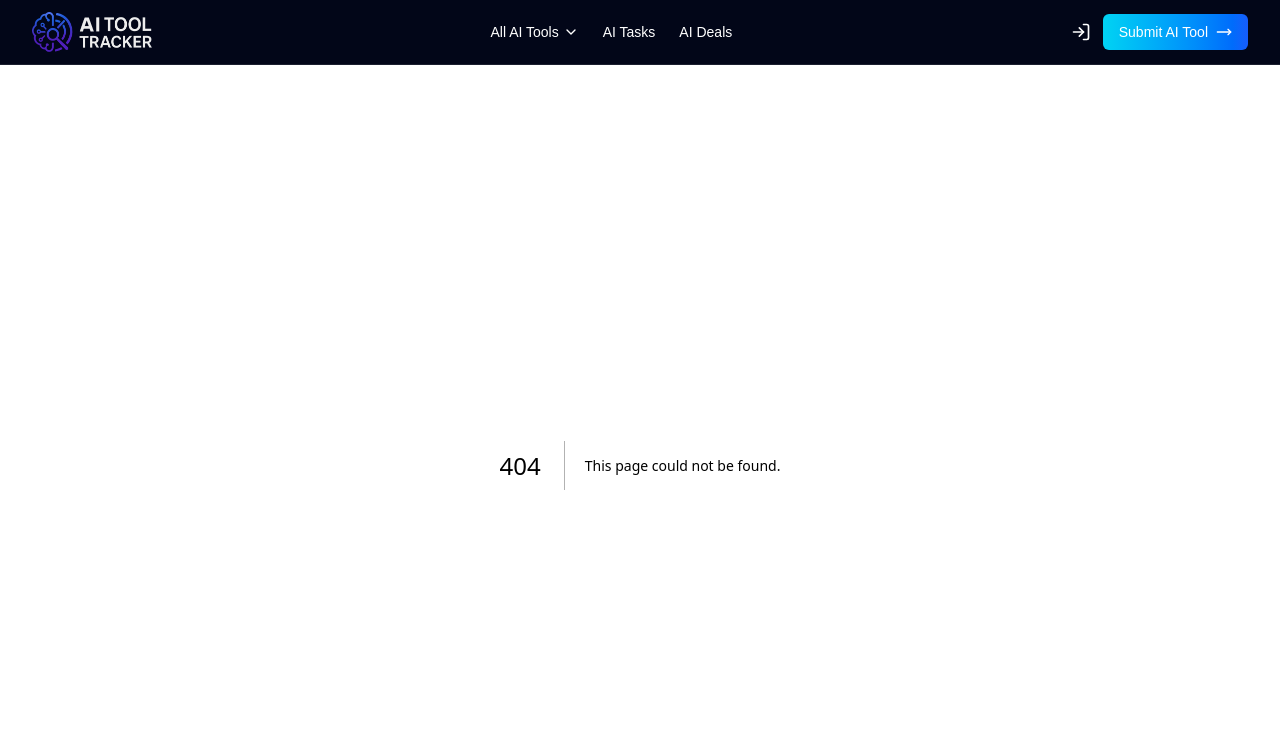
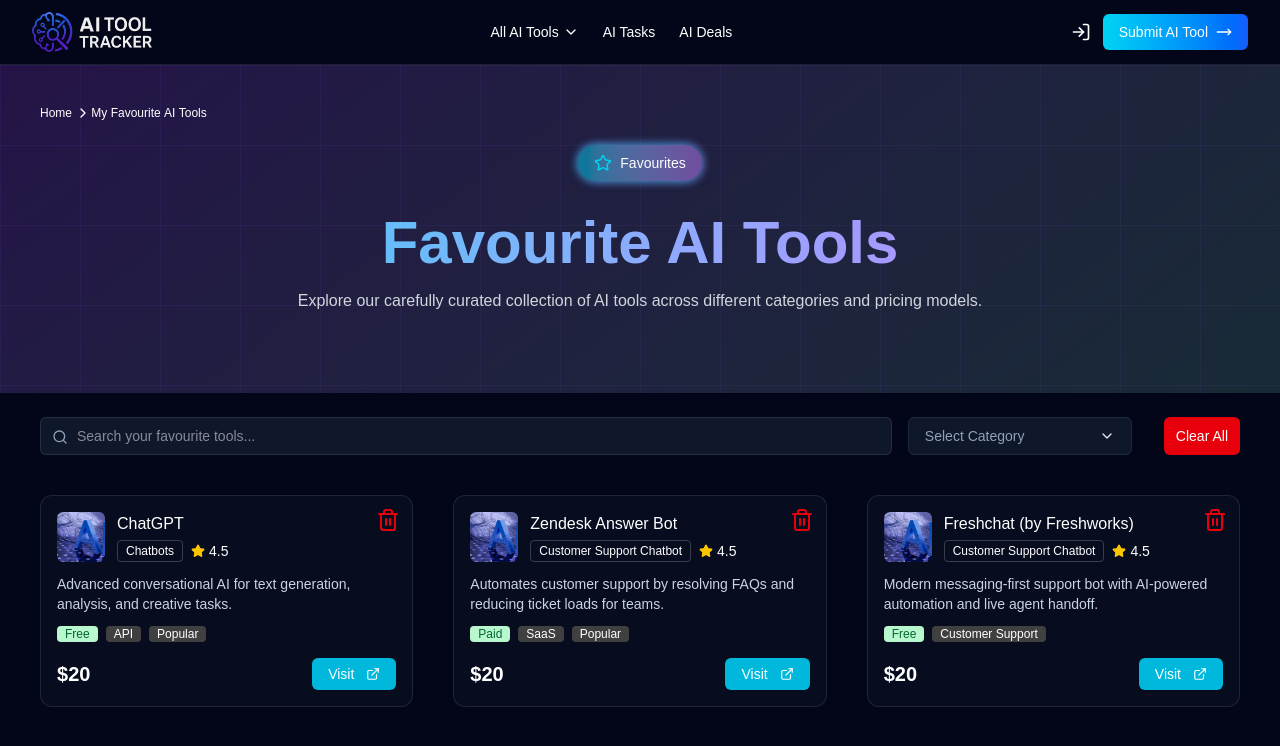
Before and after one commit to ioNihal/landing-page, a Next.js app: page /favourite-tools in a window 1280 px wide. Before the commit this address had no page. Shown: the top 746 px of the page. Built offline with nearby package versions, Linux system fonts and the light colour scheme.

Commit message:
Favourites tools page

```diff
--- /dev/null
+++ b/app/favourite-tools/page.tsx
@@ -0,0 +1,146 @@
+import ToolCard from "@/components/Shared/ToolCard";
+import DropDownSelect from "@/components/ui/DropDownSelect";
+import SearchBar from "@/components/ui/SearchBar";
+import { ChevronRight, Heart, Star } from "lucide-react";
+import Link from "next/link";
+
+const CATEGORY_OPTIONS = [
+    { title: "Select Category", value: "default" },
+    { title: "AI Companions", value: "ai-companions" },
+    { title: "Productivity AI", value: "productivity-ai" },
+    { title: "Creative AI", value: "creative-ai" },
+    { title: "Other AI", value: "other-ai" },
+    { title: "GPT", value: "gpt" },
+];
+
+const TOOLS = [
+    {
+        id: 0,
+        name: "ChatGPT",
+        desc: "Advanced conversational AI for text generation, analysis, and creative tasks.",
+        type: "Chatbots",
+        tags: ["Free", "API", "Popular"],
+        img: "/tools/chatgpt.webp",
+        price: 20,
+        rating: 4.5,
+        url: "/"
+    },
+    {
+        id: 1,
+        name: "Zendesk Answer Bot",
+        desc: "Automates customer support by resolving FAQs and reducing ticket loads for teams.",
+        type: "Customer Support Chatbot",
+        tags: ["Paid", "SaaS", "Popular"],
+        img: "/tools/chatgpt.webp",
+        price: 20,
+        rating: 4.5,
+        url: "/"
+    },
+    {
+        id: 2,
+        name: "Freshchat (by Freshworks)",
+        desc: "Modern messaging-first support bot with AI-powered automation and live agent handoff.",
+        type: "Customer Support Chatbot",
+        tags: ["Free", "Customer Support"],
+        img: "/tools/chatgpt.webp",
+        price: 20,
+        rating: 4.5,
+        url: "/"
+    },
+    {
+        id: 3,
+        name: "Tidio",
+        desc: "Live chat and AI chatbot built for e-commerce websites and stores.",
+        type: "Customer Support Chatbot",
+        tags: ["Free", "E-commerce", "Popular"],
+        img: "/tools/chatgpt.webp",
+        price: 20,
+        rating: 4.5,
+        url: "/"
+    },
+    {
+        id: 4,
+        name: "LivePerson",
+        desc: "Conversational AI platform for real-time customer service and enterprise-grade support.",
+        type: "Customer Support Chatbot",
+        tags: ["Paid", "Enterprise"],
+        img: "/tools/chatgpt.webp",
+        price: 20,
+        rating: 4.5,
+        url: "/"
+    },
+    {
+        id: 5,
+        name: "Ada",
+        desc: "AI-powered customer service bot designed to deliver personalized, automated support.",
+        type: "Customer Support Chatbots",
+        tags: ["Free", "AI", "Automation"],
+        img: "/tools/chatgpt.webp",
+        price: 20,
+        rating: 4.5,
+        url: "/"
+    },
+]
+
+export default function FavouriteToolsPage() {
+    return (
+        <main className="grow-0 relative isolate  text-white ">
+
+            <div className="absolute top-10 left-10 hidden lg:inline-flex items-center text-xs ">
+
+                <Link href={"/"}>Home</Link>&nbsp;<ChevronRight size={16} />My&nbsp;Favourite&nbsp;AI&nbsp;Tools
+            </div>
+            {/* bg grid */}
+            <div className="absolute inset-0 -z-10 bg-grid" />
+            <div className="absolute inset-0 -z-10 bg-linear-to-br from-purple-500/20 to-green-400/20" />
+
+
+            <div className="mx-auto max-w-7xl px-4 sm:px-6 lg:px-8 py-12 lg:py-20 2xl:py-36 text-center">
+                {/* badge text */}
+                <div className="flex items-center justify-center gap-2 w-max mx-auto
+                     bg-linear-to-r from-cyan-400/50 to-purple-400/50 rounded-full
+                     p-4 py-2 backdrop-blur-sm text-sm font-medium shadow-gradient">
+                    <Star className="text-cyan-400" size={18} />
+                    <span>Favourites</span>
+
+                </div>
+
+                <h1 className="mt-8 text-4xl sm:text-5xl lg:text-6xl 2xl:text-8xl font-semibold
+                    bg-linear-to-r from-cyan-400 to-purple-400 bg-clip-text text-transparent">
+                    Favourite AI Tools
+                </h1>
+
+                <p className="mt-4 text-gray-300 max-w-3xl mx-auto">
+                    Explore our carefully curated collection of AI tools across different categories and pricing models.
+                </p>
+            </div>
+
+            <section className="bg-slate-950 px-4 lg:px-10 py-6">
+                <div className="flex flex-col lg:flex-row gap-4 max-w-7xl mx-auto">
+                    <SearchBar placeholder="Search your favourite tools..." />
+                    <div className="flex gap-8 justify-between">
+                        <DropDownSelect options={CATEGORY_OPTIONS} />
+
+                        <button className="py-2 px-3 text-sm rounded-md text-nowrap bg-red-600 hover:bg-red-700 cursor-pointer transition ">Clear All</button>
+                    </div>
+                </div>
+                {TOOLS.length >= 0 ? (
+                    <div className="my-10 grid grid-cols-1 lg:grid-cols-2 xl:grid-cols-3 gap-10 max-w-7xl mx-auto">
+                        {TOOLS.map((tool) => (
+                            <ToolCard key={tool.id} tool={tool} iconType="delete" />
+                        ))}
+                    </div>
+                ) : (
+                    <div className="lg:mt-10 py-24 flex flex-col items-center gap-4">
+                        <Heart size={48} />
+                        <h2 className="text-xl lg:text-3xl">No Favorite AI Tools Yet</h2>
+                        <p className="text-slate-400 px-4 lg:px-0 text-center">Start exploring AI tools and add them to your shortlist.</p>
+                        <Link href={"/"} className="bg-linear-to-r from-cyan-400 to-blue-600 hover:opacity-90
+                        transition cursor-pointer px-12 py-2 rounded-sm font-semibold text-lg">Browse AI Tools</Link>
+                    </div>
+                )}
+            </section>
+
+        </main>
+    )
+}
--- a/app/layout.tsx
+++ b/app/layout.tsx
@@ -27,7 +27,8 @@
   return (
     <html lang="en">
       <body
-        className={`${geistSans.variable} ${geistMono.variable} antialiased bg-slate-950`}
+        className={`${geistSans.variable} ${geistMono.variable} antialiased bg-slate-950
+        flex flex-col min-h-screen`}
       >
         <Header />
         {children}
--- a/components/LatestToolsPage/ToolGrid.tsx
+++ b/components/LatestToolsPage/ToolGrid.tsx
@@ -1,5 +1,5 @@
 import { ChevronDown } from "lucide-react";
-import ToolCard from "./ToolCard";
+import ToolCard from "../Shared/ToolCard";
 
 type Tool = {
     id: number;
@@ -18,7 +18,7 @@
         <>
             <div className="grid gap-5 sm:grid-cols-2 2xl:grid-cols-3">
                 {tools.map((tool) => (
-                    <ToolCard tool={tool} key={tool.id} />
+                    <ToolCard tool={tool}  iconType="save" key={tool.id} />
                 ))}
             </div>
 
--- a/components/LatestToolsPage/ToolCard.tsx
+++ b/components/Shared/ToolCard.tsx
@@ -1,6 +1,6 @@
 import Image from "next/image";
 import Link from "next/link";
-import { Bookmark, Star, ExternalLink } from "lucide-react";
+import { Bookmark, Star, ExternalLink, Trash2 } from "lucide-react";
 
 type Tool = {
     id: number;
@@ -14,11 +14,13 @@
     url: string;
 }
 
-export default function ToolCard({ tool }: { tool: Tool }) {
+export default function ToolCard({ tool, iconType = "save" }: { tool: Tool, iconType: "save" | "delete" }) {
     return (
         <div className="relative rounded-xl border border-white/10 bg-slate-900/40 p-4">
-            <button className="absolute top-3 right-3 text-slate-400 hover:text-white">
-                <Bookmark size={24} />
+            <button className="absolute top-3 right-3 transition ">
+                {iconType === "save" ? (
+                    <Bookmark size={24} className="text-slate-400 hover:text-white" />
+                ) : <Trash2 className="text-red-600 hover:text-red-800" size={24} />}
             </button>
 
             <div className="flex gap-3">
--- a/components/TopAITools/TopAITools.tsx
+++ b/components/TopAITools/TopAITools.tsx
@@ -1,6 +1,7 @@
 import Image from "next/image";
 import Link from "next/link";
 import { ExternalLink, Users, TrendingUp, Star } from "lucide-react";
+import DropDownSelect from "../ui/DropDownSelect";
 
 type ToolRow = {
     id: number;
@@ -138,6 +139,17 @@
     },
 ];
 
+
+const CATEGORY_OPTIONS = [
+    { title: "Select Category", value: "default" },
+    { title: "AI Companions", value: "ai-companions" },
+    { title: "Productivity AI", value: "productivity-ai" },
+    { title: "Creative AI", value: "creative-ai" },
+    { title: "Other AI", value: "other-ai" },
+    { title: "GPT", value: "gpt" },
+];
+
+
 export default function TopAITools() {
     return (
         <section className="px-4 sm:px-6 lg:px-10 py-12 bg-slate-950">
@@ -152,19 +164,7 @@
                 </div>
 
                 <div className="flex items-center justify-between mb-4">
-                    <div>
-                        <select
-                            className="bg-slate-900 text-slate-200 text-sm sm:text-base
-                            px-3 sm:px-4 py-2.5 rounded-md border border-slate-800
-                            outline-none hover:bg-slate-800 transition">
-                            <option value="default">Select Category</option>
-                            <option value="ai-companions">AI Companions</option>
-                            <option value="productivity-ai">Productivity AI</option>
-                            <option value="creative-ai">Creative AI</option>
-                            <option value="other-ai">Other AI</option>
-                            <option value="gpt">GPT</option>
-                        </select>
-                    </div>
+                    <DropDownSelect options={CATEGORY_OPTIONS} />
                 </div>
 
                 <div className="overflow-x-auto">
--- /dev/null
+++ b/components/ui/DropDownSelect.tsx
@@ -0,0 +1,65 @@
+"use client";
+
+import { useState, useRef, useEffect } from "react";
+import { ChevronDown } from "lucide-react";
+
+type SelectBoxItem = {
+    title: string;
+    value: string;
+};
+
+type Props = {
+    options: SelectBoxItem[];
+};
+
+export default function DropDownSelect({ options = [] }: Props) {
+    const [open, setOpen] = useState(false);
+    const [selected, setSelected] = useState<SelectBoxItem | null>(
+        options[0] ?? null
+    );
+    const ref = useRef<HTMLDivElement>(null);
+
+    // Close on outside click
+    useEffect(() => {
+        const handler = (e: MouseEvent) => {
+            if (ref.current && !ref.current.contains(e.target as Node)) {
+                setOpen(false);
+            }
+        };
+        document.addEventListener("mousedown", handler);
+        return () => document.removeEventListener("mousedown", handler);
+    }, []);
+
+    return (
+        <div ref={ref} className="relative w-56">
+
+            <button type="button" onClick={() => setOpen(v => !v)}
+                className="w-full flex items-center justify-between  bg-slate-900 text-slate-200 text-sm
+                   px-4 py-2 rounded-md border border-slate-800  hover:bg-slate-800 transition" >
+                <span className={selected?.value === "default" ? "text-slate-400" : ""}>
+                    {selected?.title ?? "Select option"}
+                </span>
+                <ChevronDown size={16} className={`transition ${open ? "rotate-180" : ""}`} />
+            </button>
+
+            {/* Menu */}
+            {open && (
+                <ul className="absolute z-50 mt-2 w-full rounded-md  bg-slate-900 border border-slate-800
+                     shadow-xl overflow-hidden">
+                    {options.map(opt => (
+                        <li key={opt.value} onClick={() => {
+                            setSelected(opt);
+                            setOpen(false);
+                        }}
+                            className={`px-4 py-2 text-sm cursor-pointer hover:bg-slate-800
+                            ${selected?.value === opt.value
+                                    ? "bg-slate-800 text-white"
+                                    : "text-slate-300"}`}>
+                            {opt.title}
+                        </li>
+                    ))}
+                </ul>
+            )}
+        </div>
+    );
+}
--- /dev/null
+++ b/components/ui/SearchBar.tsx
@@ -0,0 +1,17 @@
+import { Search } from "lucide-react";
+
+
+export default function SearchBar({ placeholder }: { placeholder: string }) {
+    return (
+        <div className="relative w-full">
+            <Search
+                size={16}
+                className="absolute left-3 top-3 text-slate-400"
+            />
+            <input
+                placeholder={placeholder || "Search here..."}
+                className="w-full rounded-md bg-slate-900 border border-white/10 pl-9 pr-3 py-2 text-sm"
+            />
+        </div>
+    )
+}
```
Also changed, not shown: components/LatestToolsPage/ToolsToolbar.tsx (+3 -11 lines).
